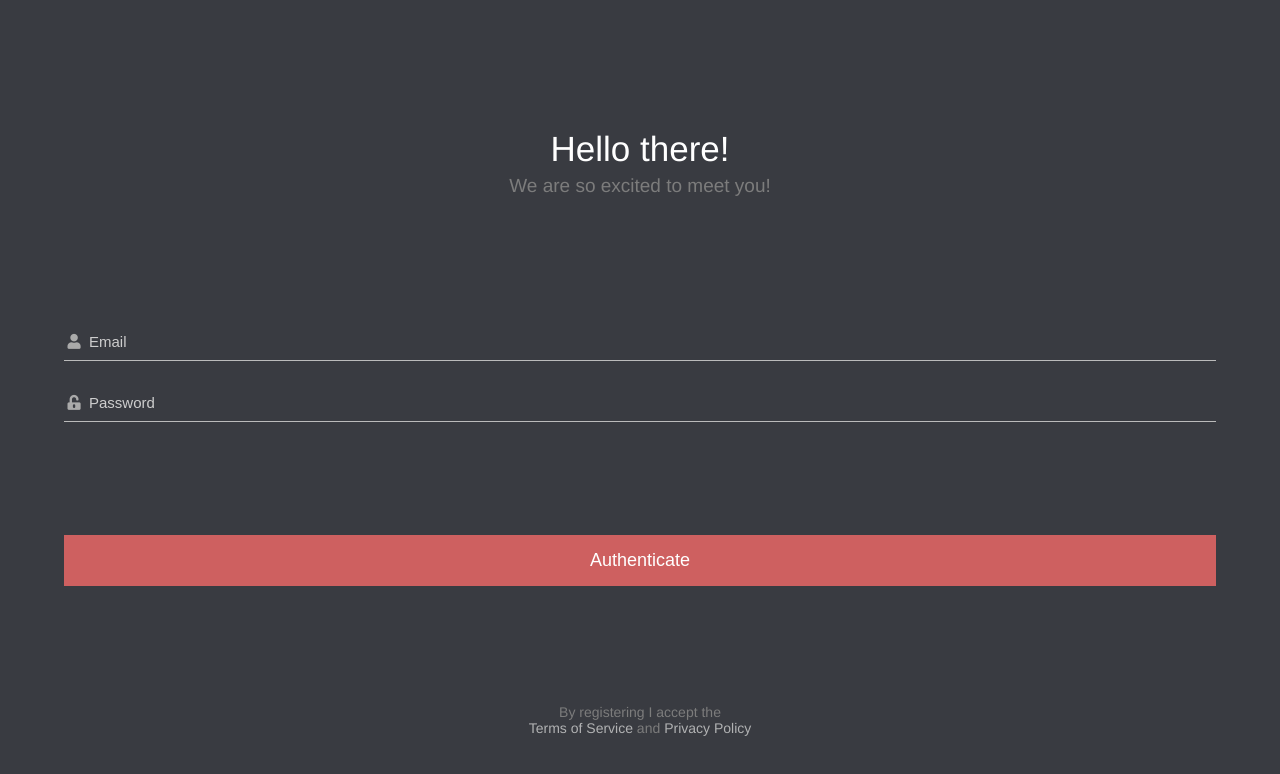
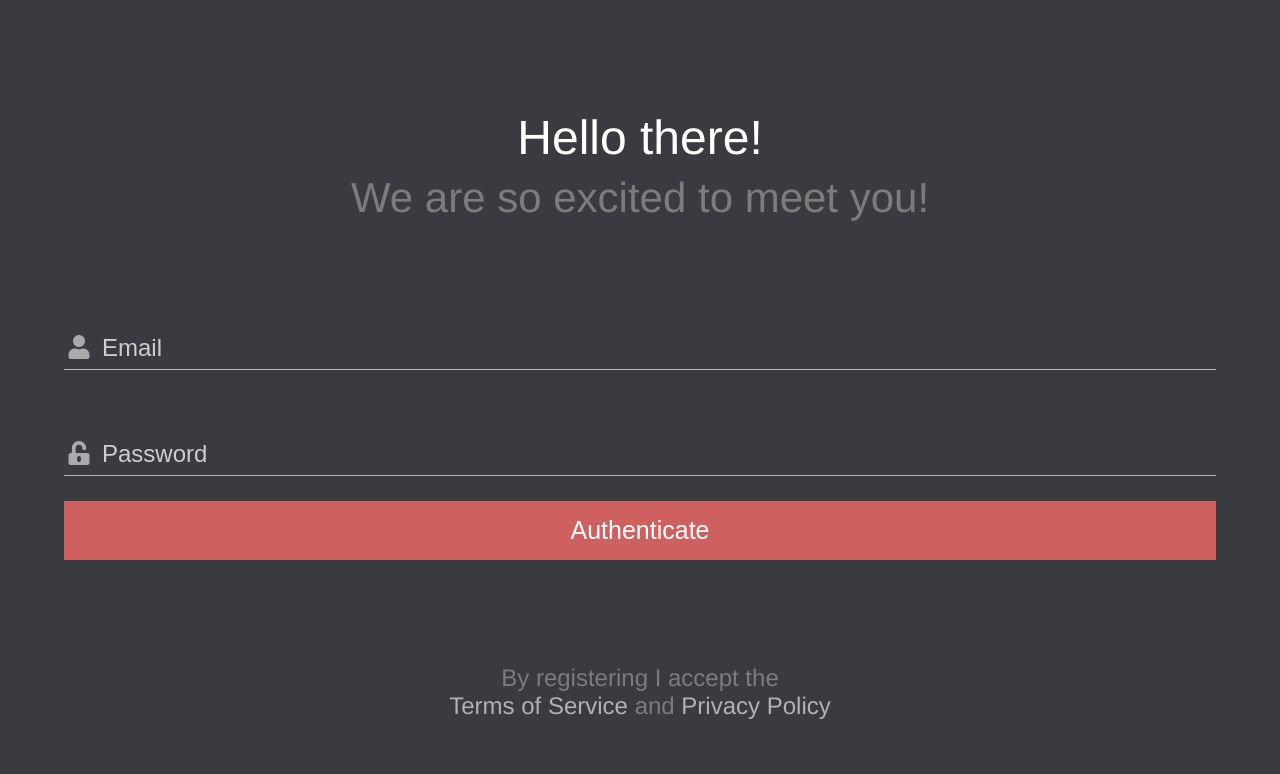
Before and after one commit to danleks/login-form, a Vue app: page / in a window 1280 px wide. Shown: the top 774 px of the page. Built offline with nearby package versions, Linux system fonts and the light colour scheme.

Commit message:
styles for medium-sized devices

```diff
--- a/src/components/Button.vue
+++ b/src/components/Button.vue
@@ -17,6 +17,10 @@ export default {
         align-items: center;
         width: 90%;
 
+        @media(min-width: 768px) {
+            flex: 1;
+        }
+
         &__button {
             width: 100%;
             padding: 1.5rem;
@@ -24,6 +28,10 @@ export default {
             font-size: 1.8rem;
             color: #fff;
             background-color: #CE6060;
+
+            @media(min-width: 768px) {
+                font-size: 2.5rem;
+            }
         }
     }
 </style>
--- a/src/components/Claim.vue
+++ b/src/components/Claim.vue
@@ -19,16 +19,29 @@ export default {
         justify-content: center;
         align-items: center;
 
+        @media(min-width: 768px) {
+            flex: 3;
+        }
+
         & > h1 {
             color: #fff;
             font-size: 3.5rem;
             font-weight: 100;
             line-height: 1.5;
+
+            @media(min-width: 768px) {
+                font-size: 4.8rem;
+            }
         }
 
         & > p {
             font-size: 1.9rem;
             color: #7C7C7C;
+
+            @media(min-width: 768px) {
+                font-size: 4.2rem;
+                font-weight: 100;
+            }
         }
     }
 
--- a/src/components/Input.vue
+++ b/src/components/Input.vue
@@ -41,11 +41,20 @@ export default {
             color: #fff;
             transition: all .3s;
 
+            @media(min-width: 768px) {
+                padding: 2rem 0 1rem 0;
+                padding-left: 3.8rem;
+            }
+
             &::placeholder {
                 font-size: 1.5rem;
                 color: #CECECE;
                 text-transform: capitalize;
                 transition: all .3s;
+
+                @media(min-width: 768px) {
+                    font-size: 2.4rem;
+                }
             }
 
             &:focus {
@@ -71,10 +80,19 @@ export default {
             font-weight: bold;
             color: #aaa;
             transition: color .3s;
+
+            @media(min-width: 768px) {
+                left: 1.5rem;
+                font-size: 2.4rem;
+            }
         }
 
         &:not(:last-child) {
             margin-bottom: 2rem;
+
+            @media(min-width: 768px) {
+                margin-bottom: 6rem;
+            }
         }
     }
 </style>
--- a/src/components/Terms.vue
+++ b/src/components/Terms.vue
@@ -24,6 +24,12 @@ export default {
         justify-content: center;
         font-size: 1.4rem;
         color: #7C7C7C;
+
+        @media(min-width: 768px) {
+            flex: 2;
+            width: 100%;
+            font-size: 2.4rem;
+        }
     }
 
     span {
```
